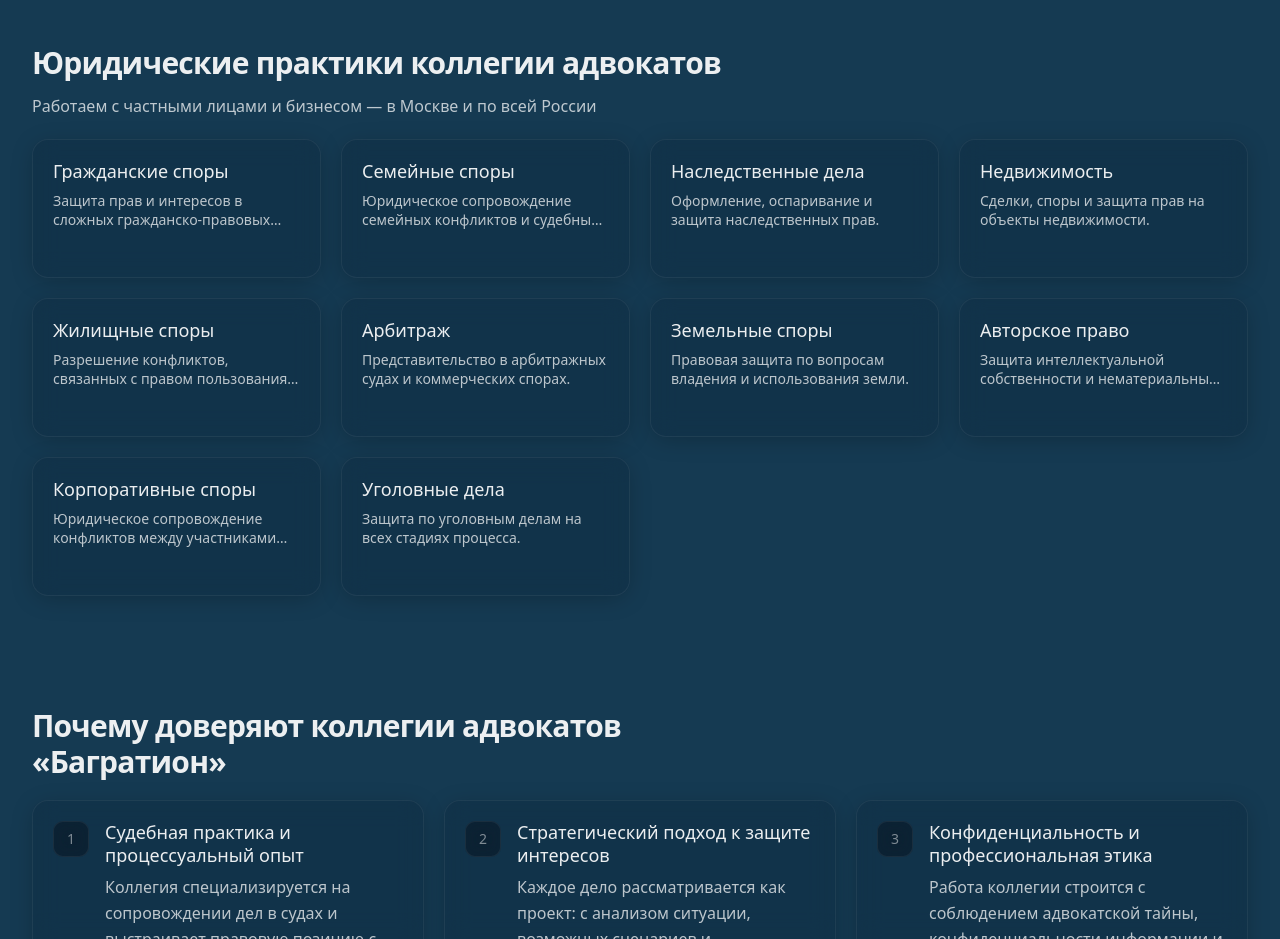
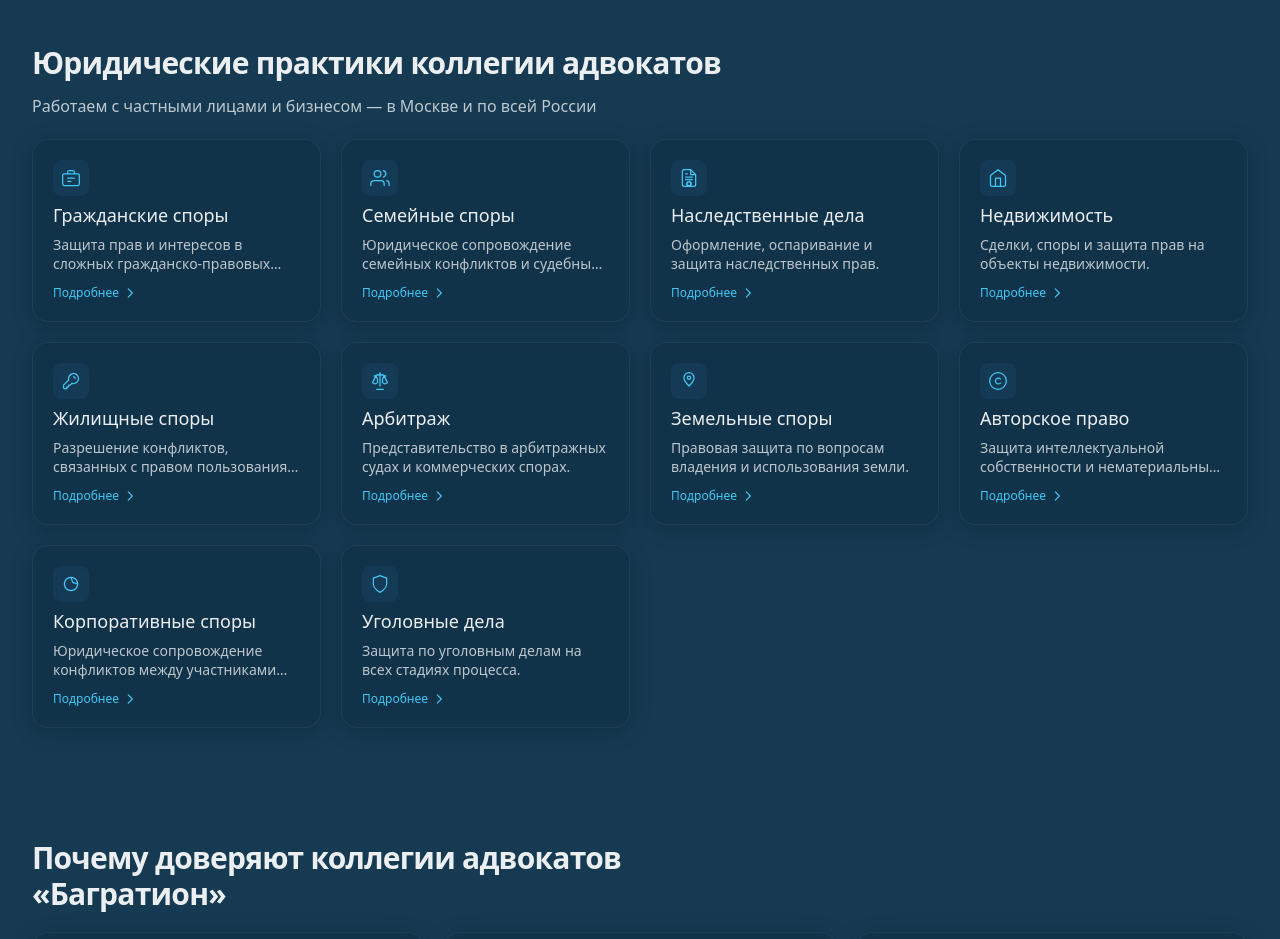
Before and after one commit to mvnikolaec/bagration-site, a Next.js app in the folder web/: page / in a window 1280 px wide. Shown: the part 820-1759 px from the top of the page. Built offline with nearby package versions, Linux system fonts and the light colour scheme.

Commit message:
Update PracticesSection.tsx

```diff
--- a/web/app/components/PracticesSection.tsx
+++ b/web/app/components/PracticesSection.tsx
@@ -1,65 +1,78 @@
 import Link from "next/link";
+import type { ReactNode } from "react";
+
+const ICONS: Record<string, ReactNode> = {
+  civil: (
+    <svg viewBox="0 0 24 24" fill="none" stroke="currentColor" strokeWidth={1.5} strokeLinecap="round" strokeLinejoin="round">
+      <path d="M4 7h16a2 2 0 012 2v10a2 2 0 01-2 2H4a2 2 0 01-2-2V9a2 2 0 012-2zM8 7V5a2 2 0 012-2h4a2 2 0 012 2v2M8 12h8M8 16h4" />
+    </svg>
+  ),
+  family: (
+    <svg viewBox="0 0 24 24" fill="none" stroke="currentColor" strokeWidth={1.5} strokeLinecap="round" strokeLinejoin="round">
+      <path d="M17 21v-2a4 4 0 0 0-4-4H5a4 4 0 0 0-4 4v2M9 11a4 4 0 1 0 0-8 4 4 0 0 0 0 8zM23 21v-2a4 4 0 0 0-3-3.87M16 3.13a4 4 0 0 1 0 7.75" />
+    </svg>
+  ),
+  inheritance: (
+    <svg viewBox="0 0 24 24" fill="none" stroke="currentColor" strokeWidth={1.5} strokeLinecap="round" strokeLinejoin="round">
+      <path d="M14 2H6a2 2 0 00-2 2v16a2 2 0 002 2h12a2 2 0 002-2V8zM14 2v6h6" />
+      <path d="M16 11H8M16 14H8M10 7H8" />
+      <circle cx="12" cy="19" r="2.5" strokeWidth={2} />
+    </svg>
+  ),
+  realEstate: (
+    <svg viewBox="0 0 24 24" fill="none" stroke="currentColor" strokeWidth={1.5} strokeLinecap="round" strokeLinejoin="round">
+      <path d="M3 9l9-7 9 7v11a2 2 0 0 1-2 2H5a2 2 0 0 1-2-2zM9 22V12h6v10" />
+    </svg>
+  ),
+  housing: (
+    <svg viewBox="0 0 24 24" fill="none" stroke="currentColor" strokeWidth={1.5} strokeLinecap="round" strokeLinejoin="round">
+      <path d="M15 7a2 2 0 0 1 2 2m4 0a6 6 0 0 1-7.743 5.743L11 17H9v2H7v2H4a1 1 0 0 1-1-1v-2.586a1 1 0 0 1 .293-.707l5.964-5.964A6 6 0 1 1 21 9z" />
+    </svg>
+  ),
+  arbitration: (
+    <svg viewBox="0 0 24 24" fill="none" stroke="currentColor" strokeWidth={1.5} strokeLinecap="round" strokeLinejoin="round">
+      <path d="M12 2v16M8 22h8" />
+      <path d="M5 6Q12 3 19 6" />
+      <path d="M7 5.5L5 10M7 5.5L9 10M17 5.5L15 10M17 5.5L19 10" />
+      <path d="M5 10L3 14Q6 17 9 14L9 10M19 10L21 14Q18 17 15 14L15 10" />
+    </svg>
+  ),
+  land: (
+    <svg viewBox="0 0 24 24" fill="none" stroke="currentColor" strokeWidth={1.5} strokeLinecap="round" strokeLinejoin="round">
+      <path d="M12 2c-3.3 0-6 2.7-6 6 0 4 6 10 6 10s6-6 6-10c0-3.3-2.7-6-6-6z" />
+      <circle cx="12" cy="8" r="2" />
+    </svg>
+  ),
+  copyright: (
+    <svg viewBox="0 0 24 24" fill="none" stroke="currentColor" strokeWidth={1.5} strokeLinecap="round" strokeLinejoin="round">
+      <circle cx="12" cy="12" r="10" />
+      <path d="M15 9.5a3.5 3.5 0 0 0-5 0 3.5 3.5 0 0 0 0 5 3.5 3.5 0 0 0 5 0" />
+    </svg>
+  ),
+  corporate: (
+    <svg viewBox="0 0 24 24" fill="none" stroke="currentColor" strokeWidth={1.5} strokeLinecap="round" strokeLinejoin="round">
+      <circle cx="12" cy="12" r="8" />
+      <path d="M14 10L20 12M14 10L12 4" />
+    </svg>
+  ),
+  criminal: (
+    <svg viewBox="0 0 24 24" fill="none" stroke="currentColor" strokeWidth={1.5} strokeLinecap="round" strokeLinejoin="round">
+      <path d="M12 22s8-4 8-10V5l-8-3-8 3v7c0 6 8 10 8 10z" />
+    </svg>
+  ),
+};
 
 const PRACTICES = [
-  {
-    title: "Гражданские споры",
-    description:
-      "Защита прав и интересов в сложных гражданско-правовых конфликтах.",
-    href: "/services/civil-disputes",
-  },
-  {
-    title: "Семейные споры",
-    description:
-      "Юридическое сопровождение семейных конфликтов и судебных разбирательств.",
-    href: "/services/family-disputes",
-  },
-  {
-    title: "Наследственные дела",
-    description: "Оформление, оспаривание и защита наследственных прав.",
-    href: "/services/inheritance",
-  },
-  {
-    title: "Недвижимость",
-    description:
-      "Сделки, споры и защита прав на объекты недвижимости.",
-    href: "/services/real-estate",
-  },
-  {
-    title: "Жилищные споры",
-    description:
-      "Разрешение конфликтов, связанных с правом пользования жильём.",
-    href: "/services/housing-disputes",
-  },
-  {
-    title: "Арбитраж",
-    description:
-      "Представительство в арбитражных судах и коммерческих спорах.",
-    href: "/services/arbitration",
-  },
-  {
-    title: "Земельные споры",
-    description:
-      "Правовая защита по вопросам владения и использования земли.",
-    href: "/services/land-disputes",
-  },
-  {
-    title: "Авторское право",
-    description:
-      "Защита интеллектуальной собственности и нематериальных активов.",
-    href: "/services/copyright",
-  },
-  {
-    title: "Корпоративные споры",
-    description:
-      "Юридическое сопровождение конфликтов между участниками бизнеса.",
-    href: "/services/corporate-disputes",
-  },
-  {
-    title: "Уголовные дела",
-    description:
-      "Защита по уголовным делам на всех стадиях процесса.",
-    href: "/services/criminal-cases",
-  },
+  { title: "Гражданские споры", description: "Защита прав и интересов в сложных гражданско-правовых конфликтах.", href: "/services/civil-disputes", icon: "civil" },
+  { title: "Семейные споры", description: "Юридическое сопровождение семейных конфликтов и судебных разбирательств.", href: "/services/family-disputes", icon: "family" },
+  { title: "Наследственные дела", description: "Оформление, оспаривание и защита наследственных прав.", href: "/services/inheritance", icon: "inheritance" },
+  { title: "Недвижимость", description: "Сделки, споры и защита прав на объекты недвижимости.", href: "/services/real-estate", icon: "realEstate" },
+  { title: "Жилищные споры", description: "Разрешение конфликтов, связанных с правом пользования жильём.", href: "/services/housing-disputes", icon: "housing" },
+  { title: "Арбитраж", description: "Представительство в арбитражных судах и коммерческих спорах.", href: "/services/arbitration", icon: "arbitration" },
+  { title: "Земельные споры", description: "Правовая защита по вопросам владения и использования земли.", href: "/services/land-disputes", icon: "land" },
+  { title: "Авторское право", description: "Защита интеллектуальной собственности и нематериальных активов.", href: "/services/copyright", icon: "copyright" },
+  { title: "Корпоративные споры", description: "Юридическое сопровождение конфликтов между участниками бизнеса.", href: "/services/corporate-disputes", icon: "corporate" },
+  { title: "Уголовные дела", description: "Защита по уголовным делам на всех стадиях процесса.", href: "/services/criminal-cases", icon: "criminal" },
 ] as const;
 
 export default function PracticesSection() {
@@ -82,12 +95,15 @@ export default function PracticesSection() {
         </header>
 
         <ul className="grid grid-cols-1 gap-3 sm:gap-4 md:grid-cols-2 lg:grid-cols-3 lg:gap-4 xl:grid-cols-4 xl:gap-5">
-          {PRACTICES.map(({ title, description, href }) => (
+          {PRACTICES.map(({ title, description, href, icon }) => (
             <li key={href}>
               <Link
                 href={href}
                 className="card-proxity group flex h-full flex-col p-4 sm:p-5"
               >
+                <span className="mb-2 flex h-9 w-9 shrink-0 items-center justify-center rounded-lg bg-[var(--card-hover-bg)] text-[var(--accent-primary)] transition-colors duration-200 group-hover:bg-[var(--card-bg)] group-hover:text-[var(--accent-primary)]" aria-hidden>
+                  <span className="h-5 w-5">{ICONS[icon]}</span>
+                </span>
                 <h3 className="text-base font-medium leading-tight text-[var(--text-primary)] transition-colors duration-200 group-hover:text-[var(--accent-primary)] sm:text-lg">
                   {title}
                 </h3>
@@ -95,12 +111,12 @@ export default function PracticesSection() {
                   {description}
                 </p>
                 <span
-                  className="mt-2 inline-flex w-fit items-center gap-1 text-xs font-medium text-[var(--accent-primary)] opacity-0 transition-opacity duration-200 group-hover:opacity-100 sm:mt-3"
+                  className="mt-2 inline-flex w-fit items-center gap-1 text-xs font-medium text-[var(--accent-primary)] sm:mt-3"
                   aria-hidden
                 >
                   Подробнее
                   <svg
-                    className="h-3.5 w-3.5 shrink-0"
+                    className="h-3.5 w-3.5 shrink-0 transition-transform duration-200 ease-out group-hover:translate-x-[5px]"
                     fill="none"
                     stroke="currentColor"
                     viewBox="0 0 24 24"
```
